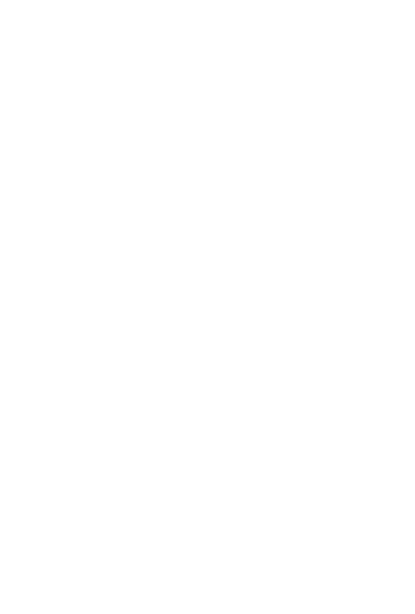
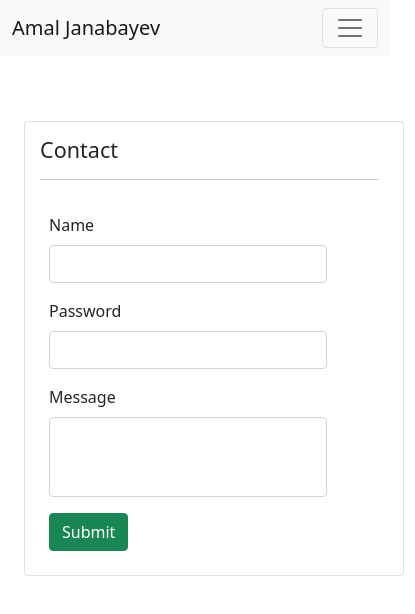
Before and after one commit to Amal31497/homework-assignments, a plain HTML site: page HW-2/contact.html in a window 390 px wide. Shown: the whole page, 415 px wide, since content can reach past the window. Drawn offline with nearby package versions, Linux system fonts and the light colour scheme.

Commit message:
Second commit for this project, finalized responsiveness for Index and Contact pages and set layout foundation for portfolio page. Added some CSS attributes.

```diff
--- a/HW-2/contact.html
+++ b/HW-2/contact.html
@@ -0,0 +1,72 @@
+<!DOCTYPE html>
+<html lang="en-us">
+
+  <head>
+
+    <meta charset="UTF-8">
+    <title>Index</title>
+    <link href="https://cdn.jsdelivr.net/npm/bootstrap@5.0.0-beta1/dist/css/bootstrap.min.css" rel="stylesheet" integrity="sha384-giJF6kkoqNQ00vy+HMDP7azOuL0xtbfIcaT9wjKHr8RbDVddVHyTfAAsrekwKmP1" crossorigin="anonymous">
+    <link href="style.css" rel="stylesheet">
+  </head>
+
+  <body>
+
+    <nav class="navbar navbar-expand-lg navbar-light bg-light">
+        <div class="container-fluid">
+          <a class="navbar-brand" href="#">Amal Janabayev</a>
+          <button class="navbar-toggler" type="button" data-toggle="collapse" data-target="#navbarSupportedContent" aria-controls="navbarSupportedContent" aria-expanded="true" aria-label="Toggle navigation">
+            <span class="navbar-toggler-icon"></span>
+          </button>
+          <div class="collapse navbar-collapse" id="navbarSupportedContent">
+            <ul class="nav ml-5 mb-2 mb-lg-0">
+              <li class="nav-item">
+                <a class="nav-link active" aria-current="page" href="#">About</a>
+              </li>
+              <li class="nav-item">
+                <a class="nav-link" href="#">Portfolio</a>
+              </li>
+              <li class="nav-item">
+                <a class="nav-link" href="#">Contact</a>
+              </li>
+            </ul>
+          </div>
+        </div>
+    </nav>
+
+    <div class="row">
+        <div class="col-xs-10 col-sm-7">
+          <div class="container">
+            <div class="card">
+                <!-- Form title -->
+                <div class="card-title">
+                    <h4>Contact</h4>
+                    <hr>
+                </div>
+                <!-- Form itself -->
+                <form class="ms-sm-3">
+                    <div class="row">
+                        <div class="col-9 ms-4">
+                            <div class="mb-3">
+                                <label for="exampleInputName" class="form-label">Name</label>
+                                <input type="text" class="form-control" id="exampleInputName">
+                            </div>
+                            <div class="mb-3">
+                                <label for="exampleInputEmail" class="form-label">Password</label>
+                                <input type="email" class="form-control" id="exampleInputEmail">
+                            </div>
+                            <div class="mb-3">
+                                <label for="exampleInputMessage" class="form-label">Message</label>
+                                <input type="text" class="form-control" id="exampleInputMessage">
+                            </div>
+                            <button type="submit" class="btn btn-success mb-4">Submit</button>
+                        </div>
+                    </div>
+                </form>
+            </div>
+          </div>
+        </div>
+    </div>
+
+  </body>
+
+</html>
--- a/HW-2/style.css
+++ b/HW-2/style.css
@@ -3,12 +3,42 @@ img {
     height: 200px !important;
     margin-right: 10px !important;
 }
+
 p {
     margin-left: 15px !important;
     margin-right: 15px !important;
 }
+
 h4 {
     margin-left: 15px !important;
     margin-right: 15px !important;
     padding-top: 15px !important;
 }
+
+hr {
+    margin-left: 15px !important;
+    margin-right: 25px !important;
+    margin-bottom: 25px !important;
+}
+
+.card {
+    margin-top: 65px !important;
+    min-width: 380px !important;
+}
+
+.container {
+    max-width: 660px !important;
+    margin-left: 8px !important;
+    display:inline-flexbox !important;
+}
+@media screen and (max-width:400px) {
+    .container {
+      width:100% !important;
+      margin:auto !important;
+    }
+}
+
+/* Contact.html */
+    #exampleInputMessage {
+        height: 80px !important;
+    }
```
Also changed, not shown: HW-2/index.html (+21 -14 lines), HW-2/portfolio.html (+52 -0 lines), 1 other file.
